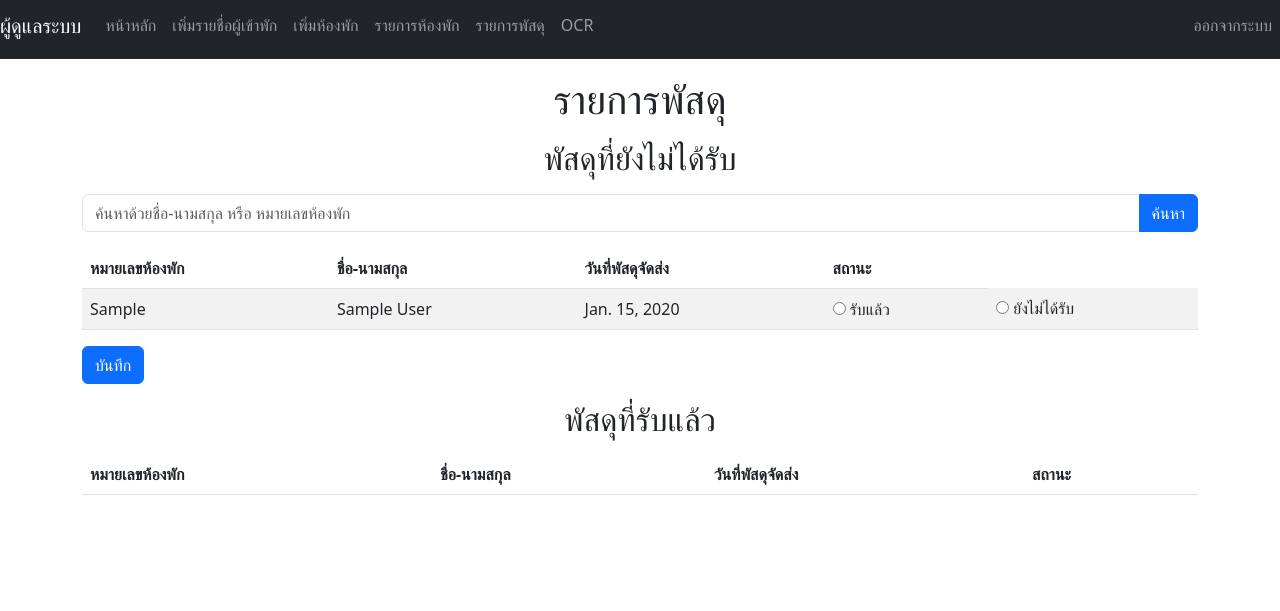
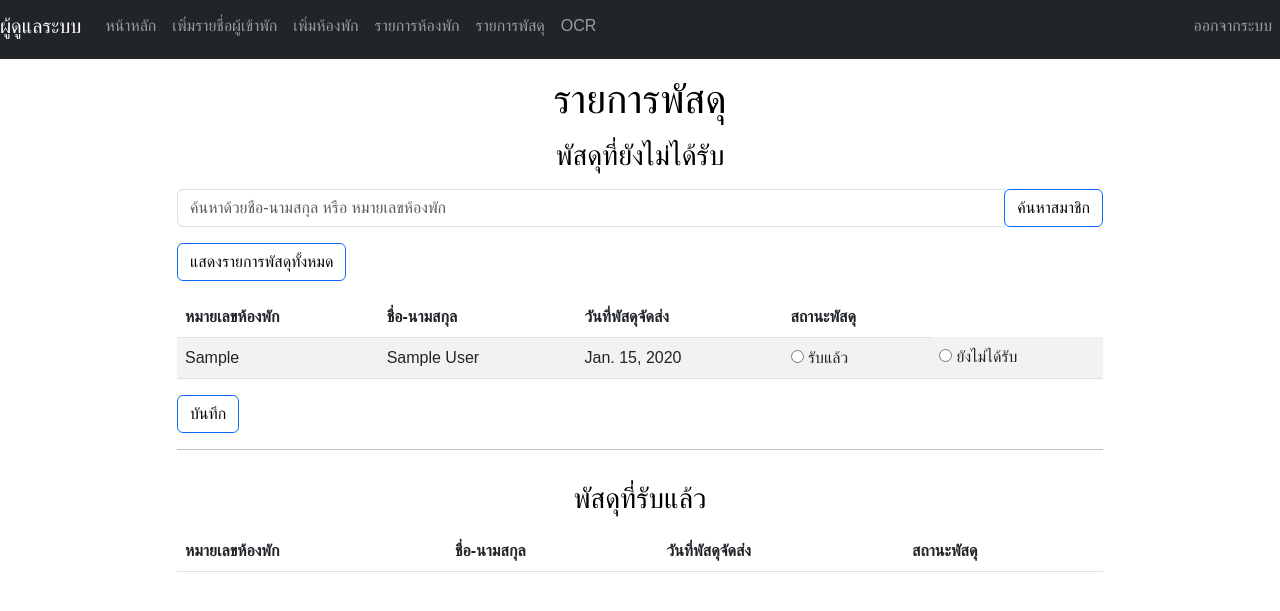
Before and after one commit to danainan/django_project, a Django app: page /summary/ in a window 1280 px wide. Shown: the top 611 px of the page. Run offline with Django 4.2, Linux system fonts and the light colour scheme; a user stored in the database is signed in; tables that the repository leaves empty hold one stand-in row (values such as "Sample post"); lists and menus that the app fills with data are empty.

Commit message:
veem_push

```diff
--- a/project/templates/std/summary.html
+++ b/project/templates/std/summary.html
@@ -2,23 +2,48 @@
 <html lang="en">
 
 <head>
-    <meta charset="UTF-8">
-    <meta name="viewport" content="width=device-width, initial-scale=1.0">
-    <title>Summary Parcels</title>
+    <!-- Required meta tags -->
+    <meta charset="utf-8">
+    <meta name="viewport" content="width=device-width, initial-scale=1, shrink-to-fit=no">
+
+    <!-- Bootstrap CSS -->
     <link href="https://cdn.jsdelivr.net/npm/bootstrap@5.3.0/dist/css/bootstrap.min.css" rel="stylesheet"
     integrity="sha384-9ndCyUaIbzAi2FUVXJi0CjmCapSmO7SnpJef0486qhLnuZ2cdeRhO02iuK6FUUVM" crossorigin="anonymous">
     <script src="https://cdn.jsdelivr.net/npm/bootstrap@5.3.0/dist/js/bootstrap.bundle.min.js"
     integrity="sha384-geWF76RCwLtnZ8qwWowPQNguL3RmwHVBC9FhGdlKrxdiJJigb/j/68SIy3Te4Bkz"
     crossorigin="anonymous"></script>
+
+    <title>Summary Parcels</title>
+
+    <style>
+
+        body {
+            font-family: 'Poppins', sans-serif;
+            color: #000000;
+        }
+
+        h1, h3 {
+            font-family: 'Poppins', sans-serif;
+            text-align: center;
+            margin: 3rem 0;
+        }
+
+        .btn-primary {
+          background-color: #ffffff;
+          color: #080710;
+        }
+
+    </style>
+
 </head>
 
 <body>
     {% include 'std/navbar.html' %}
     <h1 class="text-center my-3">รายการพัสดุ</h1>
-    <h2 class="text-center my-3">พัสดุที่ยังไม่ได้รับ</h2>
+    <h3 class="text-center my-3">พัสดุที่ยังไม่ได้รับ</h3>
     <div class="container">
-        <div class="row">
-            <div class="col-md-12">
+        <div class="row justify-content-center">
+            <div class="col-md-10">
                 {% if messages %}
                 <div class="container">
                     <div class="row">
@@ -32,20 +57,34 @@
                     </div>
                 </div>
                 {% endif %}
+                <form method="GET">
+                    <div class="input-group mb-3">
+                        <input type="text" name="search" class="form-control" placeholder="ค้นหาด้วยชื่อ-นามสกุล หรือ หมายเลขห้องพัก">
+                        <div class="input-group-append">
+                            <button type="submit" class="btn btn-primary">ค้นหาสมาชิก</button>
+                        </div>
+                    </div>
+                </form>
+                <form method="GET">
+                    <div class="input-group mb-3">
+                        <button type="submit" href="/project/summary/" class="btn btn-primary">แสดงรายการพัสดุทั้งหมด</button>
+                    </div>
+                </form>
+
+
+
+
+
                 <form method="POST">
+                    <div style="max-height: 200px; overflow-y: auto; scrollbar-width: thin; scrollbar-color: gray gray;">
                         {% csrf_token %}
-                    <div class="input-group mb-3">
-                        <input type="text" name="search" class="form-control"
-                            placeholder="ค้นหาด้วยชื่อ-นามสกุล หรือ หมายเลขห้องพัก">
-                        <button class="btn btn-primary" type="submit">ค้นหา</button>
-                    </div>
                         <table class="table table-striped">
                             <thead>
                                 <tr>
                                     <th scope="col">หมายเลขห้องพัก</th>
                                     <th scope="col">ชื่อ-นามสกุล</th>
                                     <th scope="col">วันที่พัสดุจัดส่ง</th>
-                                <th scope="col">สถานะ</th>
+                                    <th scope="col">สถานะพัสดุ</th>
                                 </tr>
                             </thead>
                             <tbody>
@@ -66,15 +105,18 @@
                                 {% endfor %}
                             </tbody>
                         </table>
+                    </div>
                     <button type="submit" class="btn btn-primary">บันทึก</button>
-                    <h2 class="text-center my-3">พัสดุที่รับแล้ว</h2>
+                    <hr>
+                    <div style="max-height: 200px; overflow-y: auto; scrollbar-width: thin; scrollbar-color: gray gray;">
+                        <h3 class="text-center my-3">พัสดุที่รับแล้ว</h3>
                         <table class="table table-striped">
                             <thead>
                                 <tr>
                                     <th scope="col">หมายเลขห้องพัก</th>
                                     <th scope="col">ชื่อ-นามสกุล</th>
                                     <th scope="col">วันที่พัสดุจัดส่ง</th>
-                                <th scope="col">สถานะ</th>
+                                    <th scope="col">สถานะพัสดุ</th>
                                 </tr>
                             </thead>
                             <tbody>
@@ -88,8 +130,21 @@
                                 {% endfor %}
                             </tbody>
                         </table>
+                    </div>
                 </form>
             </div>
         </div>
+
+
+<!-- ใช้เเสดงข้อความเเจ้งเตือนหากกดค้นหาโดยไม่ได้ป้อนอะไร -->
+<script>
+    function hideAlert() {
+        var alertContainer = document.getElementById('alert-container');
+        alertContainer.style.display = 'none';
+    }
+    setTimeout(hideAlert, 3000);
+</script>
+
+
 </body>
 </html>
--- a/project/urls.py
+++ b/project/urls.py
@@ -14,5 +14,5 @@ urlpatterns = [
     path("add-rooms/", room_add),
     path("rooms-list/", rooms_list, name="rooms_list"),
     path("delete-room/<int:room_id>", delete_room, name="delete_room"),
-    path("summary/", summary),
+    path("summary/", summary, name='summary'),
 ]
--- a/project/views.py
+++ b/project/views.py
@@ -9,10 +9,31 @@ from django.contrib import messages
 from django.contrib.auth.decorators import login_required
 from django.db.models import Q
 from ocr.models import Document
+import pandas as pd
+from pymongo import MongoClient
+import openpyxl
+import os
+from PIL import Image, ImageDraw, ImageFont
+import requests
+# import  jpype
+# import  asposecells
+# from asposecells.api import Workbook
+import matplotlib.pyplot as plt
+import matplotlib.font_manager as fm
+from matplotlib.font_manager import FontProperties
+from matplotlib.table import Table
+import datetime
+
+
+
+
+
+
 
 
 @login_required(login_url='/login/')
 def summary(request):
+    documents = Document.objects.all()
     if request.method == 'GET' and 'search' in request.GET:
         search_query = request.GET.get('search')
         if not search_query:
@@ -41,6 +62,100 @@ def summary(request):
     return render(request, 'std/summary.html', {'documents': documents, 'received_documents': received_documents})
 
 
+# ----------------------------------------------------------------------------------------
+
+
+# client = MongoClient('mongodb+srv://authachaizzz:1234@cluster0.xf2c6og.mongodb.net/?retryWrites=true&w=majority')
+# db = client['finaldatabase']
+# collection = db['ocr_document']
+
+
+# # เลือกฟิลด์ที่ต้องการใช้งาน
+# def select_columns():
+#     plt.rcParams['font.family'] = 'Angsana New'
+
+#     # เชื่อมต่อ MongoDB
+
+#     df = pd.DataFrame(list(collection.find()))
+#     selected_columns = ['firstname', 'last_name', 'room_num', 'status', 'date']
+
+
+#     df_selected = df[selected_columns]
+
+#     # เลือกแถวที่มีสถานะเป็น 'ยังไม่ได้รับ'
+#     df_selected = df_selected[df_selected['status'] == 'ยังไม่ได้รับ']
+
+#     # เปลี่ยนชื่อคอลัมน์
+#     df_selected.columns = ['ชื่อ', 'นามสกุล', 'ห้อง', 'สถานะ', 'วันที่']
+
+#     # filter ห้องน้อยก่อน
+#     df_selected = df_selected.sort_values(by='ห้อง', ascending=True)
+
+#     #สลับคอลัมน์
+#     df_selected = df_selected[['ห้อง' ,'ชื่อ', 'นามสกุล','วันที่' ,'สถานะ']]
+
+#     # แปลงคอลัมน์ 'date' ให้เป็นประเภท date
+#     df_selected['วันที่'] = pd.to_datetime(df_selected['วันที่']).dt.date
+#     return df_selected
+
+# dateToday = datetime.datetime.now().date()
+# dateMaxData = select_columns()['วันที่'].max()
+
+
+# df_selected = select_columns()
+# df_selected = df_selected[df_selected['วันที่'] == dateToday]
+# plt.title(f'รายชื่อพัสดุที่ยังไม่ได้รับวันที่ {dateToday}')
+# plt.table(cellText=df_selected.values,
+#         colLabels=df_selected.columns,
+#         cellLoc='center', loc='center')
+# plt.axis('off')
+# plt.savefig('วันนี้.png', bbox_inches='tight', dpi=300)
+
+# plt.close()
+# df_selected = select_columns()
+# df_selected = df_selected[df_selected['วันที่'] != dateToday]
+# plt.title(f'รายชื่อพัสดุที่ยังไม่ได้รับวันอื่นๆ')
+# plt.table(cellText=df_selected.values,
+#         colLabels=df_selected.columns,
+#         cellLoc='center', loc='center')
+# plt.axis('off')
+# plt.savefig('วันอื่นๆ.png', bbox_inches='tight', dpi=300)
+
+
+
+
+
+# # ข้อมูลสำหรับเชื่อมต่อกับ Line Notify API
+# line_notify_token = "CCDXvamsMK3Cgcnu3k2sW5MdWgdLUvGbR7YtqteeH7W"
+# line_notify_api_url = "https://notify-api.line.me/api/notify"
+
+# # ส่งรูปภาพ
+# headers = {
+#     "Authorization": f"Bearer {line_notify_token}"
+# }
+# data = {
+#     "message": "ข้อความที่คุณต้องการส่ง",
+# }
+# files = {
+#     "imageFile": ("output_image.png", open("output_image.png", "rb"), "image/png")
+# }
+# response = requests.post(line_notify_api_url, headers=headers, data=data, files=files)
+
+# # ตรวจสอบสถานะการส่ง
+# if response.status_code == 200:
+#     print("ส่งรูปภาพสำเร็จ")
+# else:
+#     print("เกิดข้อผิดพลาดในการส่งรูปภาพ")
+#     print(response.text)
+
+
+
+# ------------------------------------------------------------------------------------
+
+
+
+
+
 def index(request):
     return render(request, 'std/index.html')
 
@@ -67,6 +182,8 @@ def logout(request):
 
 @login_required(login_url='/login/')
 def home(request):
+    rooms = Rooms.objects.all()
+
     if request.method == 'GET' and 'search' in request.GET:
         search_query = request.GET.get('search')
         if not search_query:
@@ -80,7 +197,6 @@ def home(request):
             ).order_by('room_num')
     else:
         users = Users.objects.all().order_by('room_num')
-        rooms = Rooms.objects.all()
 
     return render(request, 'std/home.html', {'users': users, 'rooms': rooms})
 
```
Also changed, not shown: วันนี้.png (added), วันอื่นๆ.png (added). Lines whose indentation alone changed are shown as unchanged.
